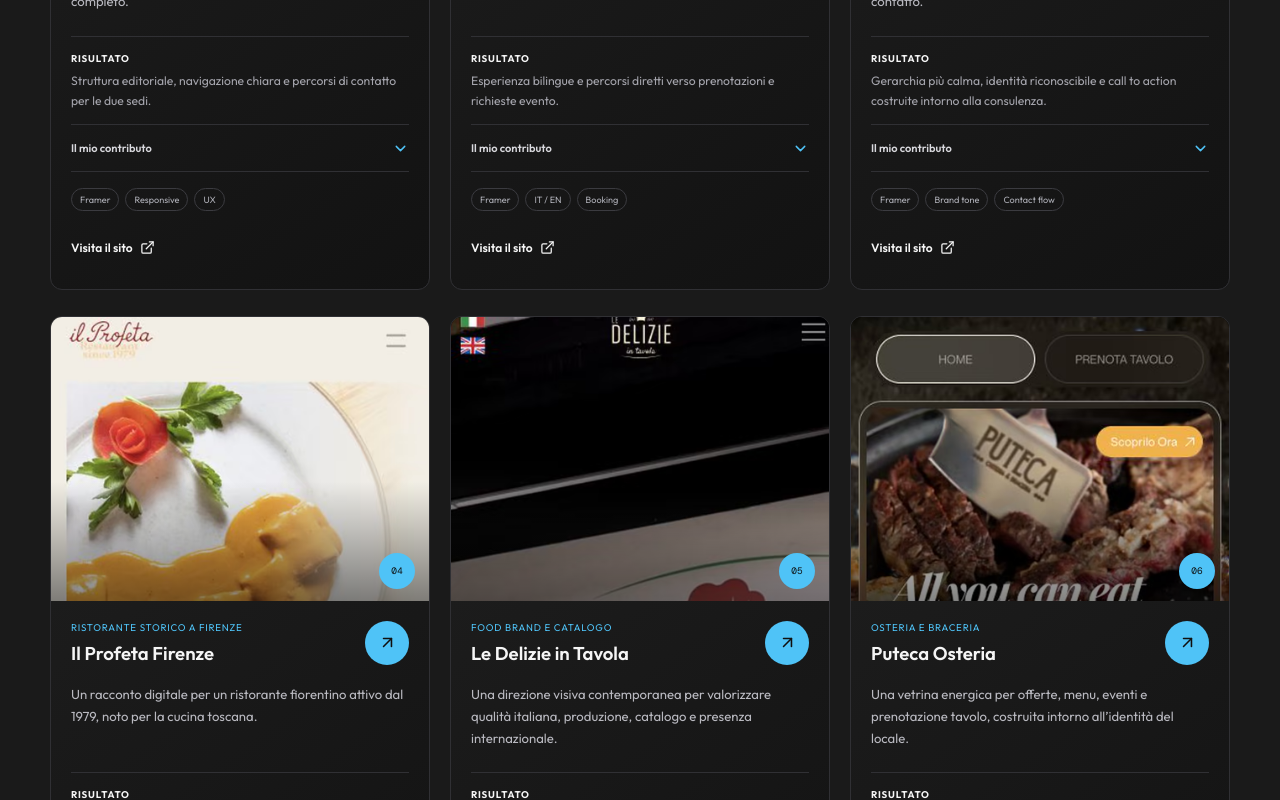
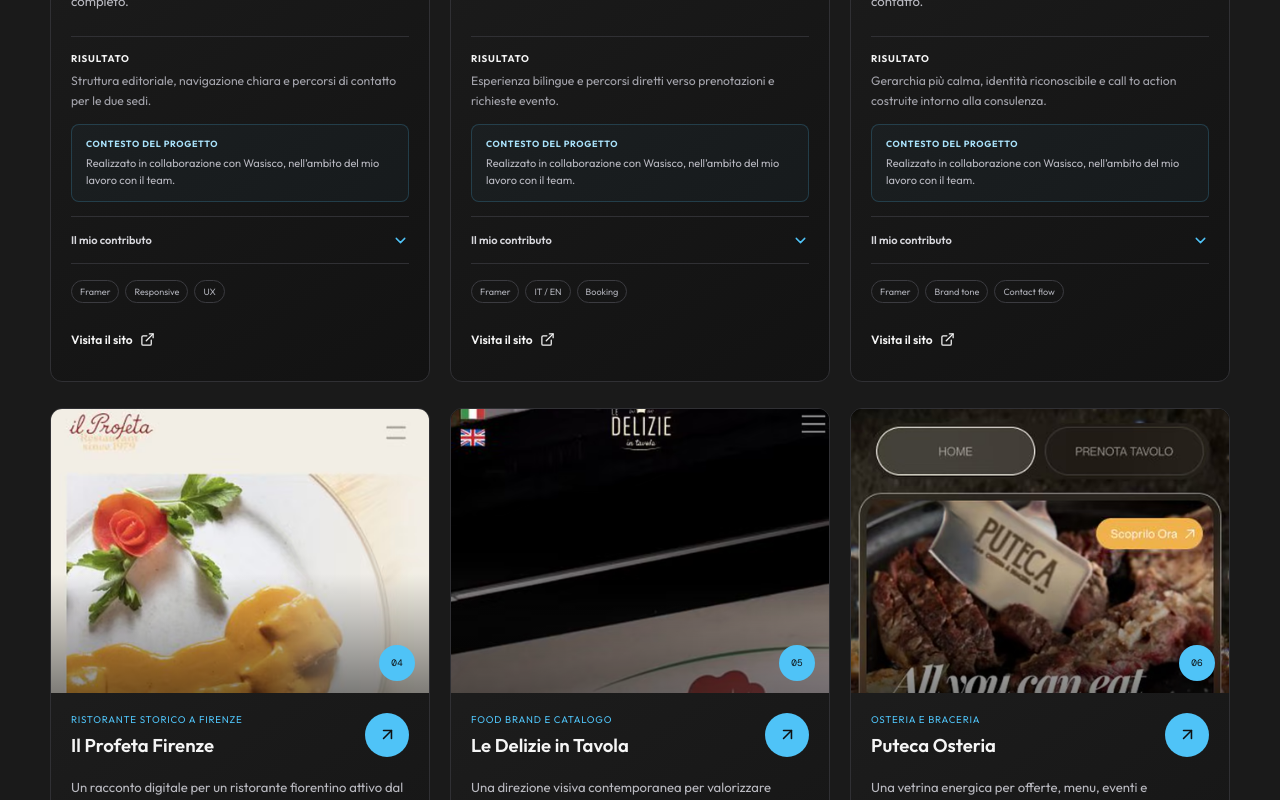
Before and after one commit to Dinalrandika/Dinalrandika.github.io, a React (Vite) app: page / in a window 1280 px wide. Shown: the part 3900-4700 px from the top of the page. Built offline with nearby package versions, Linux system fonts and the light colour scheme.

Commit message:
Credit Wasisco across project work

```diff
--- a/src/App.jsx
+++ b/src/App.jsx
@@ -260,6 +260,8 @@
     projectsIntro: "Sei progetti reali, costruiti attorno al carattere e alle necessità di ogni attività.",
     filters: [["Tutti", "all"], ["Ristoranti", "restaurants"], ["Brand", "brands"], ["Eventi", "events"]],
     result: "Risultato",
+    projectContext: "Contesto del progetto",
+    wasiscoCollaboration: "Realizzato in collaborazione con Wasisco, nell’ambito del mio lavoro con il team.",
     projectDetails: "Il mio contributo",
     role: "Ruolo",
     contribution: "Cosa ho realizzato",
@@ -355,6 +357,8 @@
     projectsIntro: "Six real projects, each built around the character and practical needs of the business.",
     filters: [["All", "all"], ["Restaurants", "restaurants"], ["Brands", "brands"], ["Events", "events"]],
     result: "Outcome",
+    projectContext: "Project context",
+    wasiscoCollaboration: "Completed in collaboration with Wasisco as part of my work with the team.",
     projectDetails: "My contribution",
     role: "Role",
     contribution: "What I built",
@@ -470,6 +474,7 @@
         </div>
         <p className="project-summary">{project.summary[lang]}</p>
         <p className="project-result"><span>{labels.result}</span>{project.result[lang]}</p>
+        <p className="project-collaboration"><span>{labels.projectContext}</span>{labels.wasiscoCollaboration}</p>
         <details className="project-details">
           <summary>
             <span>{labels.projectDetails}</span>
--- a/src/styles.css
+++ b/src/styles.css
@@ -912,6 +912,27 @@
   font-size: .61rem;
   font-weight: 700;
   letter-spacing: .08em;
+  text-transform: uppercase;
+}
+
+.project-collaboration {
+  margin: 14px 0 0;
+  padding: 12px 14px;
+  color: #b7b7bf;
+  border: 1px solid rgba(79, 195, 247, .2);
+  border-radius: 8px;
+  background: rgba(79, 195, 247, .035);
+  font-size: .69rem;
+  line-height: 1.55;
+}
+
+.project-collaboration span {
+  display: block;
+  margin-bottom: 4px;
+  color: var(--accent-soft);
+  font-size: .56rem;
+  font-weight: 700;
+  letter-spacing: .075em;
   text-transform: uppercase;
 }
 
```
